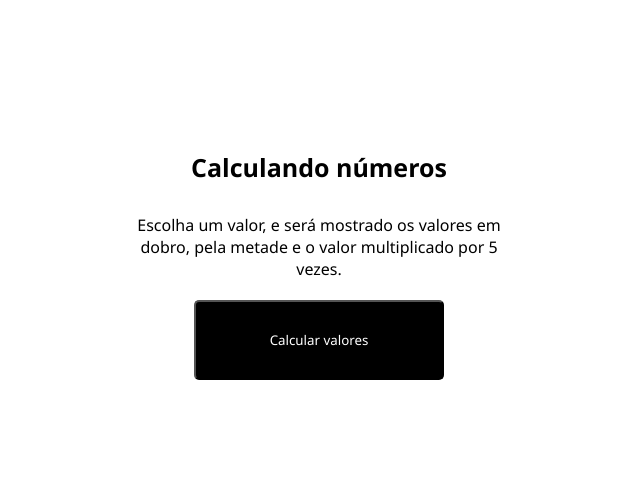
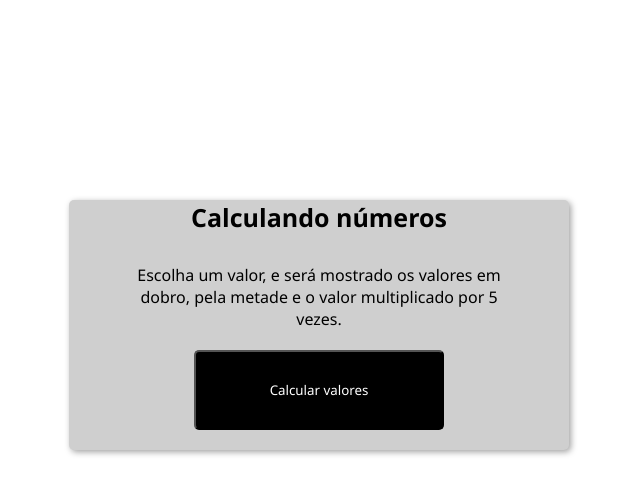
Before and after one commit to Kehs4/calculador, a plain HTML site: page index.html in a window 1280 px wide. Shown: the whole page, without its empty margins (321-961 px from the left). Drawn offline with Linux system fonts and the light colour scheme.

Commit message:
calculador de valores

```diff
--- a/index.html
+++ b/index.html
@@ -8,9 +8,15 @@
     <link rel="stylesheet" href="style.css">
 </head>
 <body>
-    <h1 class="text">Calculando números</h1>
-    <p class="paragraph">Escolha um valor, e será mostrado os valores em dobro, pela metade e o valor multiplicado por 5 vezes.</p>
-    <button onclick="clicou()" id="btn">Calcular valores</button>
+    <div class="box-text">
+
+        <h1 class="text">Calculando números</h1>
+
+        <p class="paragraph">Escolha um valor, e será mostrado os valores em dobro, pela metade e o valor multiplicado por 5 vezes.</p>
+
+        <button onclick="clicou()" id="btn">Calcular valores</button>
+
+    </div>
 
     <section id="resultado">
     </section>
--- a/style.css
+++ b/style.css
@@ -1,12 +1,21 @@
+.box-text {
+    width: 500px;
+    height: 250px;
+    background-color: rgb(207, 207, 207);
+    margin: auto;
+    box-shadow: 2px 2px 6px rgb(161, 161, 161);
+    border-radius: 5px;
+    margin-top: 200px;
+}
+
 .text {
     display: flex;
     align-items: center;
     justify-content: center;
-    font: bold;
     font-family: 'Segoe UI', Tahoma, Geneva, Verdana, sans-serif;
     color: black;
-    margin-top: 150px;
     font-size: 25px;
+    gap: 50px;
     margin-bottom: 30px;
 }
 
@@ -43,7 +52,6 @@
     background-color: black;
     color: white;
     transition: 1.0s;
-    font: bold;
 }
 
 #btn:hover {
```
